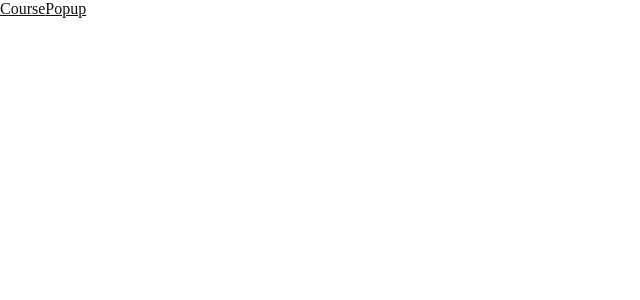
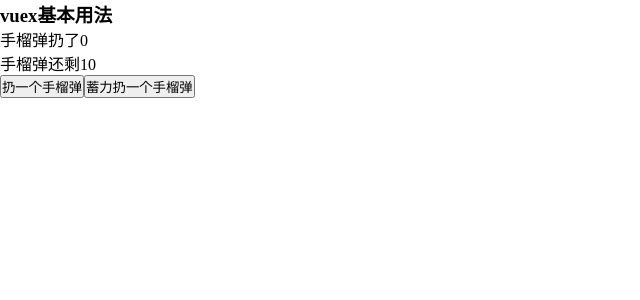
Before and after one commit to borealRoc/full-stack-study, a Vue app in the folder Vue/01component/: page /useTree in a window 1280 px wide. Shown: the top 300 px of the page, without its empty margins (0-640 px from the left). Built offline with nearby package versions, Linux system fonts and the light colour scheme.

Commit message:
vuex基本用法

```diff
--- a/Vue/01component/src/App.vue
+++ b/Vue/01component/src/App.vue
@@ -3,20 +3,24 @@
     <!-- Vue组件化思想与设计 -->
     <!-- <ComPratice course="vue" title="组件化" ref="ComPratice" /> -->
     <!-- vueRouter原理 -->
-    <my-router-link to="/course">Course</my-router-link>
+    <!-- <my-router-link to="/course">Course</my-router-link>
     <my-router-link to="/popup">Popup</my-router-link>
-    <my-router-view />
+    <my-router-view /> -->
+    <!-- vuex基本用法 -->
+    <VuexBasicUse/>
   </div>
 </template>
 
 <script>
 // import ComPratice from "./views/ComPratice.vue";
+import VuexBasicUse from "./views/VuexBasicUse.vue"
 
 export default {
   name: "app",
-  // components: {
-  //   ComPratice
-  // },
+  components: {
+    // ComPratice,
+    VuexBasicUse
+  },
   provide() {
     return {
       addCourseTitle: "新增课程",
--- a/Vue/01component/src/main.js
+++ b/Vue/01component/src/main.js
@@ -1,9 +1,10 @@
 import Vue from 'vue'
 import App from './App.vue'
 import './plugins/element.js'
-// import router from './router'
-import router from './router/use-my-router'
+import router from './router'
+// import router from './router/use-my-router'
 import create from './utils/create'
+import store from './store'
 
 Vue.config.productionTip = false
 
@@ -16,5 +17,6 @@
 
 new Vue({
   router,
+  store,
   render: h => h(App)
 }).$mount('#app')
--- /dev/null
+++ b/Vue/01component/src/store/count/count.js
@@ -0,0 +1,40 @@
+// vuex模块化
+const count = {
+    namespaced: true,
+    // 状态: 保存数据
+    state: {
+        count: 0
+    },
+    // state的计算属性
+    getters: {
+        left(state) {
+            return 10 - state.count
+        }
+    },
+    // 变更: 修改state[commit]
+    mutations: {
+        add(state) {
+            state.count += 1
+        }
+    },
+    // 动作: 业务逻辑[dispatch]
+    actions: {
+        add({state, getters, commit, dispatch}) {
+                if (getters.left > 0) {
+                    commit('add')
+                    return true
+                }
+                return false
+        },
+        // 异步逻辑修改数据,必须通过actions执行
+        asyncAdd({dispatch}) {
+            return new Promise(resolve => {
+                setTimeout(() => {
+                    resolve(dispatch('add'))
+                }, 1000)
+            })
+        }
+    },
+}
+
+export default count
--- /dev/null
+++ b/Vue/01component/src/store/index.js
@@ -0,0 +1,12 @@
+import Vue from 'vue'
+import Vuex from 'vuex'
+import count from './count/count'
+
+Vue.use(Vuex)
+
+export default new Vuex.Store({
+  modules: {
+    // 把count命名为grenade
+    grenade: count
+  }
+})
--- /dev/null
+++ b/Vue/01component/src/views/VuexBasicUse.vue
@@ -0,0 +1,41 @@
+<template>
+  <div>
+    <h3>vuex基本用法</h3>
+    <p>手榴弹扔了{{$store.state.grenade.count}}</p>
+    <p>手榴弹还剩{{$store.getters['grenade/left']}}</p>
+    <button @click="Throw">扔一个手榴弹</button>
+    <button @click="asyncThrow">蓄力扔一个手榴弹</button>
+  </div>
+</template>
+
+<script>
+import MyPopup from "@/components/popup/MyPopup.vue";
+export default {
+  name: "VuexBasicUse",
+  methods: {
+    async Throw() {
+      const result = await this.$store.dispatch("grenade/add");
+      if (!result) {
+        const notice = this.$create(MyPopup, {
+          message: "没手榴弹了,别扔了",
+          duration: 2000
+        });
+        notice.show();
+      }
+    },
+    async asyncThrow() {
+      const result = await this.$store.dispatch("grenade/asyncAdd");
+      if (!result) {
+        const notice = this.$create(MyPopup, {
+          message: "没手榴弹了,别扔了",
+          duration: 2000
+        });
+        notice.show();
+      }
+    }
+  }
+};
+</script>
+
+<style lang="scss" scoped>
+</style>
```
Also changed, not shown: Vue/01component/package.json (+6 -2 lines).
